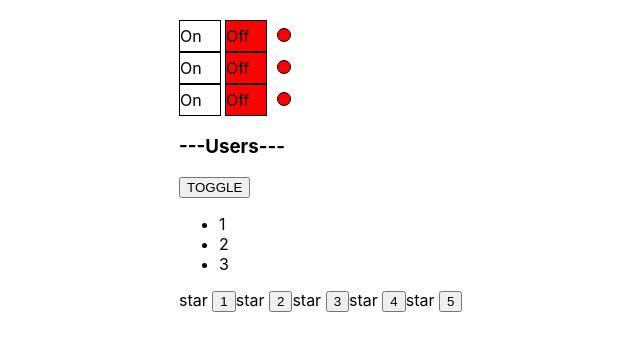
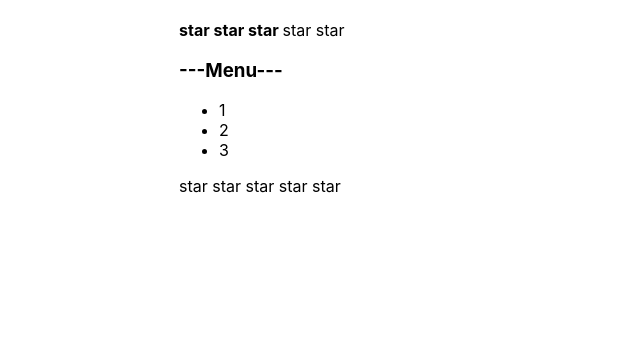
Before and after one commit to limitlesscreator/react-redax, a React (Create React App) app: page / in a window 1280 px wide. Shown: the top 350 px of the page, without its empty margins (161-801 px from the left). Built offline with nearby package versions, Linux system fonts and the light colour scheme.

Commit message:
Finished 08 callbacks v1

```diff
--- a/src/App.tsx
+++ b/src/App.tsx
@@ -1,25 +1,32 @@
-import React from 'react';
+import React, {useState} from 'react';
 import './App.css';
 import {Accordion} from "./components/Accordion/Accordion";
-// import {UncontrolledRating} from "./components/UncontrolledRating/UncontrolledRating";
 import {OnOff} from "./components/OnOff/OnOff";
-import { UncontrolledAccordion } from './components/UncontrolledAccordion/UncontrolledAccordion';
-import { UncontrolledRating } from './components/UncontrolledRating/UncontrolledRating';
+import {UncontrolledAccordion} from './components/UncontrolledAccordion/UncontrolledAccordion';
+import {UncontrolledRating} from './components/UncontrolledRating/UncontrolledRating';
+import {Rating, RatingValueType} from "./components/Rating/Rating";
 
 function hello() {
     alert('Hello IT')
 }
 
 function App() {
+
+    let [ratingValue, setRatingValue] = useState<RatingValueType>(3)
+    let [accordionCollapsed, setAccordionCollapsed] = useState<boolean>(false)
+
     return (
         <div className={"App"}>
-            <OnOff />
-            <OnOff />
-            <OnOff />
+            <Rating value={ratingValue}
+                    onClick={setRatingValue}/>
+            {/*<OnOff/>*/}
+            {/*<OnOff/>*/}
+            {/*<OnOff/>*/}
 
-            <UncontrolledAccordion titleValue={'Users'} />
+            <Accordion titleValue={'Menu'} collapsed={accordionCollapsed}/>
+            {/*<UncontrolledAccordion titleValue={'Accordion'}/>*/}
+            <UncontrolledRating/>
 
-            <UncontrolledRating />
 
         </div>
     );
@@ -29,10 +36,9 @@
     title: string
 }
 
-function PageTitle(props:PageTitlePropsType) {
+function PageTitle(props: PageTitlePropsType) {
     console.log("PageTitle rendered")
     return <h1>{props.title}</h1>
 }
 
-
 export default App;
--- /dev/null
+++ b/src/components/Rating/Rating.tsx
@@ -0,0 +1,39 @@
+import React from "react";
+
+export type RatingValueType = 0 | 1 | 2 | 3 | 4 | 5
+
+type RatingProps = {
+    value: 0 | 1 | 2 | 3 | 4 | 5
+    onClick: (value: RatingValueType) => void
+}
+
+export function Rating(props: RatingProps) {
+    console.log("Rating rendered")
+
+    return (
+        <div>
+            <Star selected={props.value > 0} onClick={props.onClick} value={1}/>
+            <Star selected={props.value > 1} onClick={props.onClick} value={2}/>
+            <Star selected={props.value > 2} onClick={props.onClick} value={3}/>
+            <Star selected={props.value > 3} onClick={props.onClick} value={4}/>
+            <Star selected={props.value > 4} onClick={props.onClick} value={5}/>
+        </div>
+    )
+}
+
+type StarPropsType = {
+    selected: boolean
+    onClick: (value: RatingValueType) => void
+    value: RatingValueType
+}
+
+function Star(props: StarPropsType) {
+
+    return <span onClick={() => {
+        props.onClick(props.value)
+    }}>
+        {props.selected ? <b>star </b> : "star "}
+    </span>
+
+
+}
--- a/src/components/UncontrolledAccordion/UncontrolledAccordion.tsx
+++ b/src/components/UncontrolledAccordion/UncontrolledAccordion.tsx
@@ -10,22 +10,21 @@
 
     return (
         <div>
-            <AccordionTitle title={props.titleValue}/><button onClick={ () => {setCollapsed(!collapsed)}}>TOGGLE</button>
+            <AccordionTitle title={props.titleValue} onClick={ () => {setCollapsed(!collapsed)}} />
             {!collapsed && <AccordionBody/>}
         </div>
     )
 }
 
 
-
-
 type AccordionTitlePropsType = {
     title: string
+    onClick: () => void
 }
 
 function AccordionTitle(props: AccordionTitlePropsType) {
     return (
-        <h3>---{props.title}---</h3>
+        <h3 onClick={ () => {props.onClick()} }>---{props.title}---</h3>
     )
 }
 
--- a/src/components/UncontrolledRating/UncontrolledRating.tsx
+++ b/src/components/UncontrolledRating/UncontrolledRating.tsx
@@ -5,28 +5,32 @@
 }
 
 export function UncontrolledRating(props: RatingProps) {
-    console.log("UncontrolledRating rendered")
-    let [value,setValue] = useState(0)
+    console.log("Rating rendered")
+
+
+    let [value, setValue] = useState(0)
     return (
         <div>
-            <Star selected={value > 0}/><button onClick={ () => {setValue(1)}}>1</button>
-            <Star selected={value > 1}/><button onClick={ () => {setValue(2)}}>2</button>
-            <Star selected={value > 2}/><button onClick={ () => {setValue(3)}}>3</button>
-            <Star selected={value > 3}/><button onClick={ () => {setValue(4)}}>4</button>
-            <Star selected={value > 4}/><button onClick={ () => {setValue(5)}}>5</button>
+            <Star selected={value > 0} setValue={ () => {setValue(1)}} />
+            <Star selected={value > 1} setValue={ () => {setValue(2)}} />
+            <Star selected={value > 2} setValue={ () => {setValue(3)}} />
+            <Star selected={value > 3} setValue={ () => {setValue(4)}} />
+            <Star selected={value > 4} setValue={ () => {setValue(5)}} />
         </div>
+
     )
 }
+
 type StarPropsType = {
     selected: boolean
+    setValue: () => void
 }
 
 function Star(props: StarPropsType) {
-    if (props.selected === true) {
-        return <span><b>star </b></span>
-    } else {
-        return <span>star </span>
 
-    }
+
+    return <span onClick={() => {props.setValue()} }>
+            {props.selected ? <b>star </b> : "star "}
+        </span>
 
 }
```
Also changed, not shown: src/components/UncontorolledRating/UncontrolledRating.tsx (deleted, +0 -31 lines).
